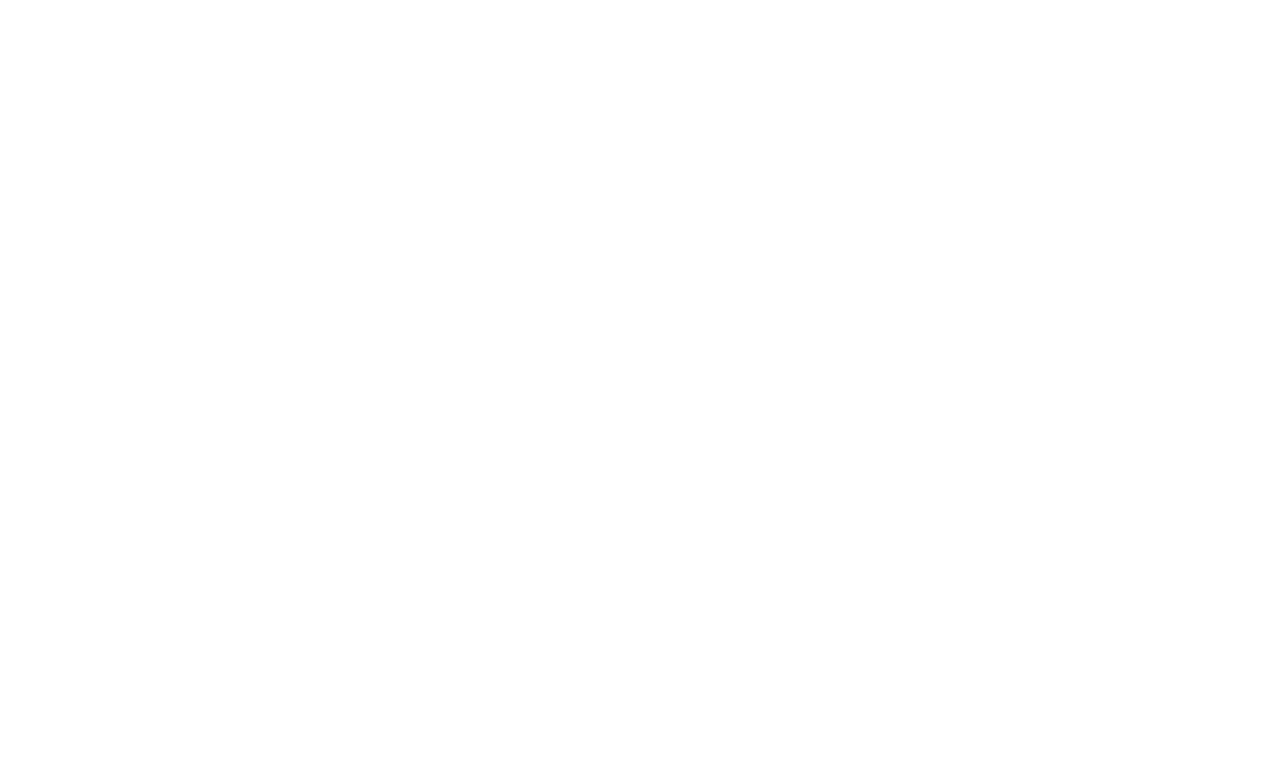
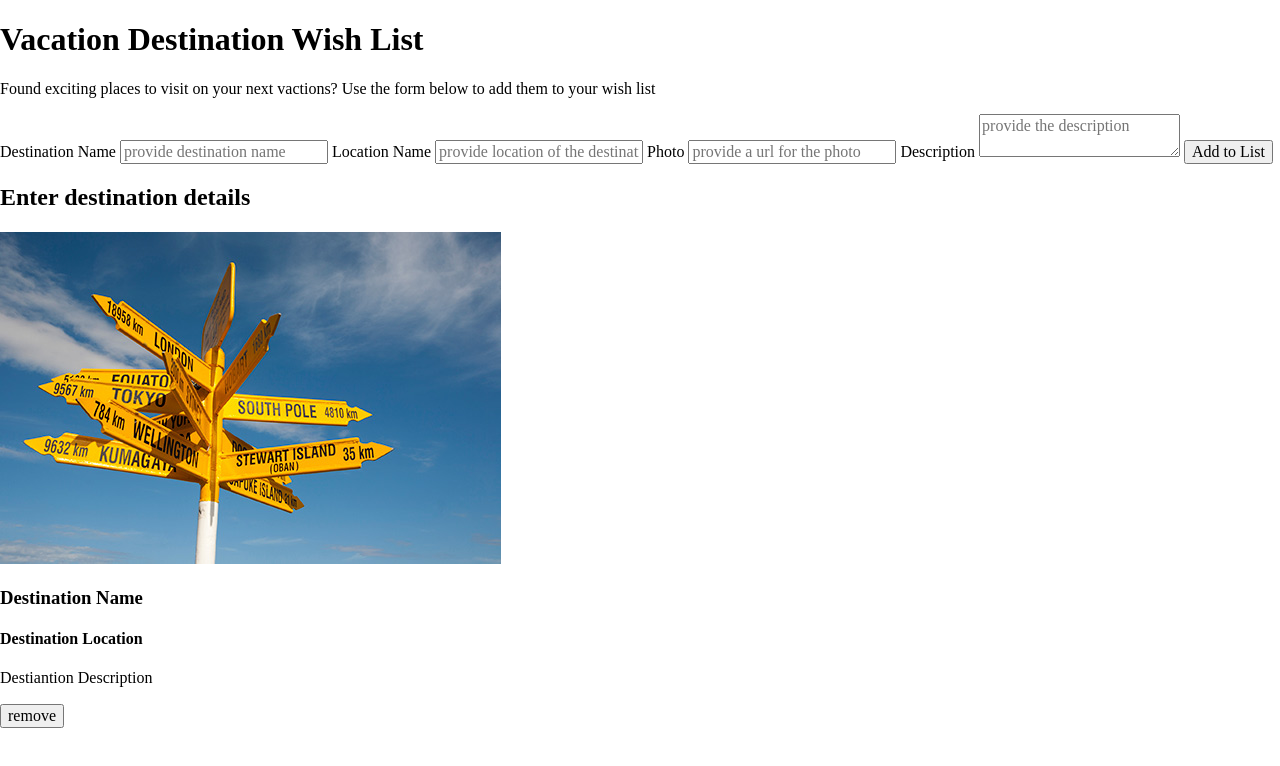
Before and after one commit to Talha-1010/Vacation_Destination_Project, a plain HTML site: page index.html in a window 1280 px wide. Drawn offline with nearby package versions, Linux system fonts and the light colour scheme.

Commit message:
created a frontend for project

```diff
--- a/index.html
+++ b/index.html
@@ -13,6 +13,51 @@
 </head>
 
 <body>
+    <header>
+        <h1> Vacation Destination Wish List</h1>
+        <p> Found exciting places to visit on your next vactions? Use the form below to add them to your wish list</p>
+    </header>
+
+    <main>
+        <form id="destination_details_form">
+            <label for="name">Destination Name</label>
+            <input type="text" id="name" placeholder="provide destination name" required>
+
+            <label for="location"> Location Name</label>
+            <input type="text"  id="location" placeholder="provide location of the destination">
+
+            <label for="photo">Photo</label>
+            <input type="url"  id="photo" placeholder="provide a url for the photo">
+
+            <label for="description">Description</label>
+            <textarea  id="description" placeholder="provide the description" ></textarea>
+
+            <button type="submit">Add to List</button>
+
+        </form>
+
+        <article id="wishlist">
+            <h2 id="title">Enter destination details</h2>
+            <div id="Destination_details">
+                <!-- content created by JS -->
+                <div class="card">
+                    <img src="images/signpost.jpg" alt="card">
+                    <div class="card_body">
+                        <h3>Destination Name</h3>
+                        <h4>Destination Location</h4>
+                        <p>Destiantion Description</p>
+                        <button>remove</button>
+                    </div>
+                </div>
+            </div>
+
+        </article>
+
+
+
+
+    </main>
+
 
     <!-- Our JavaScript -->
     <script src="script.js"></script>
```
